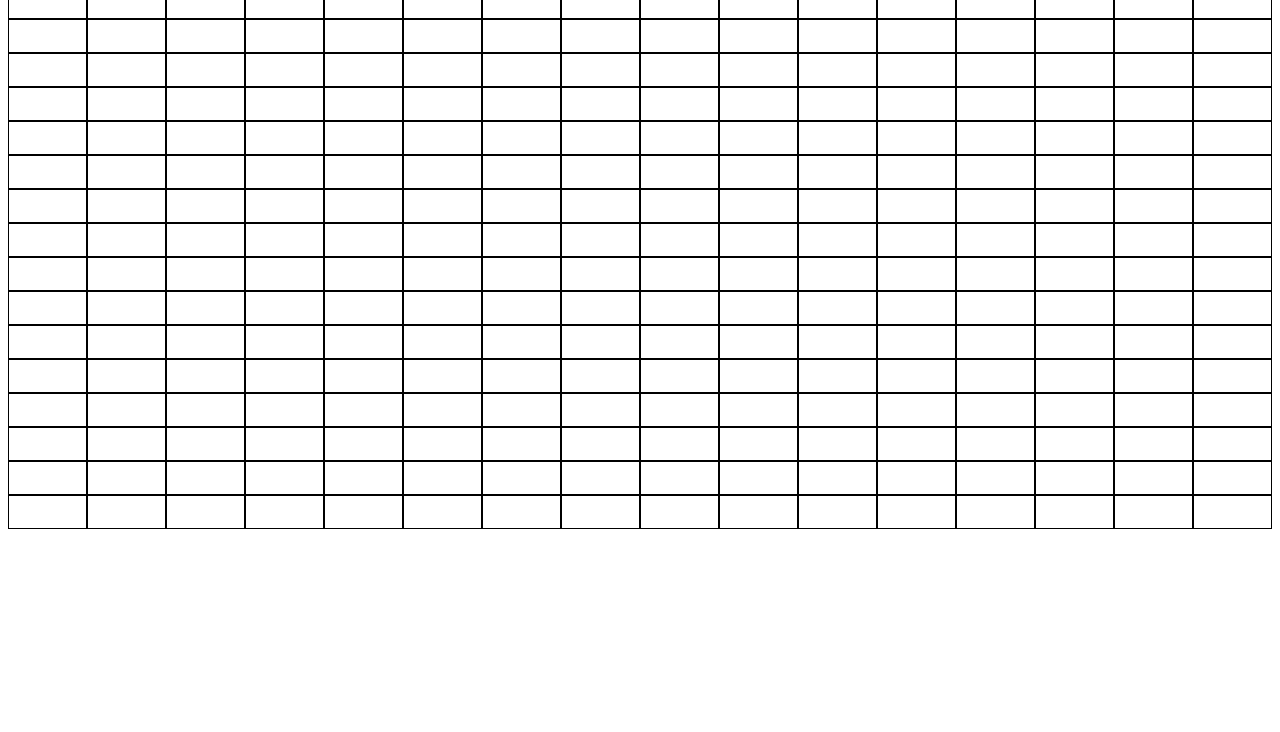
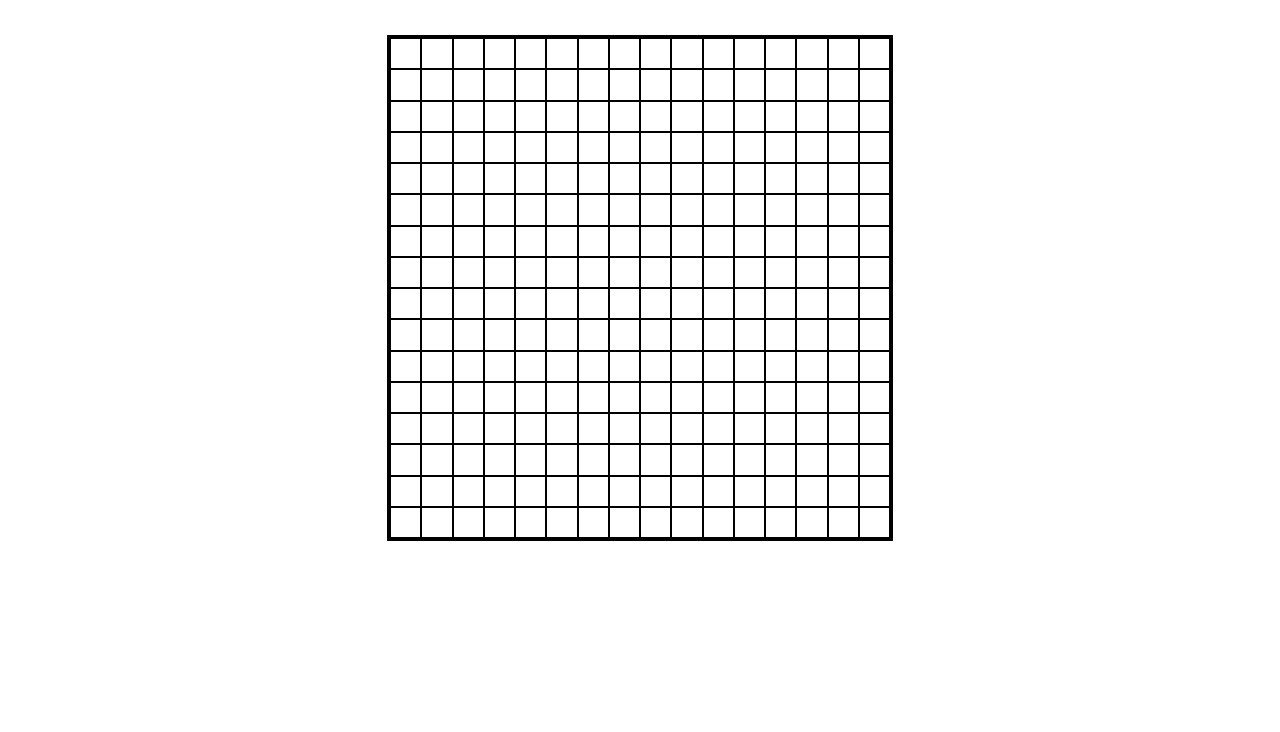
Before and after one commit to rolzar/etch-a-sketch, a plain HTML site: page index.html in a window 1280 px wide. Shown: the part 68-800 px from the top of the page. Drawn offline with Linux system fonts and the light colour scheme.

Commit message:
Fix grid sizing issue

```diff
--- a/style.css
+++ b/style.css
@@ -6,22 +6,22 @@
 .title{
     text-align: center;
     font: bold 40px Helvetica;
+    margin-bottom: 50px;
 }
 
 .container {
     display: grid;
-    grid-template-columns: repeat(var(--grid-size),minmax(1px, 10fr));
-    grid-template-rows: repeat(var(--grid-size),minmax(1px, 10fr));
+    width: 500px;
+    height: 500px;
+    margin: auto;
+    border: solid black;
+    grid-template-columns: repeat(var(--grid-size),1fr);
+    grid-template-rows: repeat(var(--grid-size),1fr);
 
 }
 
 .grid{
-    justify-content: stretch;
-    align-items: stretch;
-    padding: 1em;
-    border: 1px solid black;
-    align-self: center;
-
+    border: .5px solid black;
 }
 
 .changeBackground{
```
